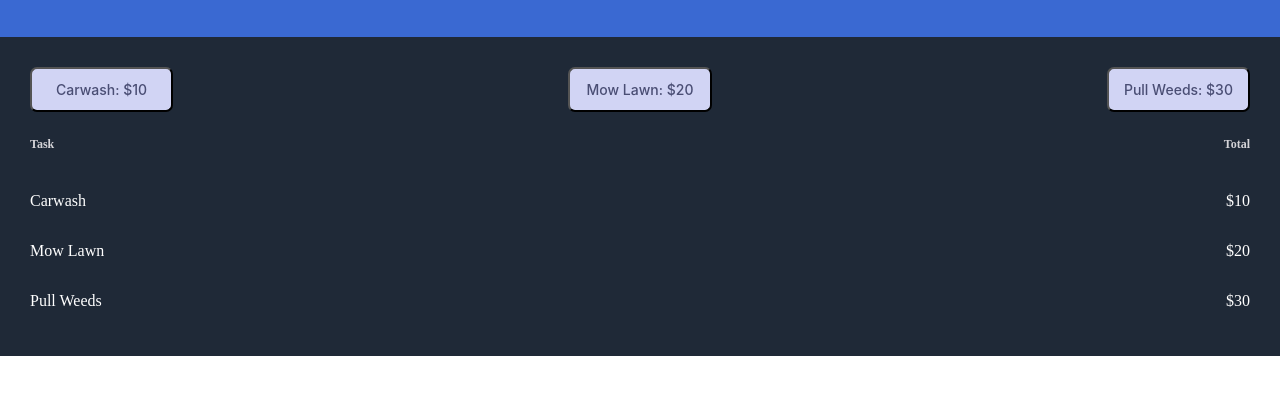
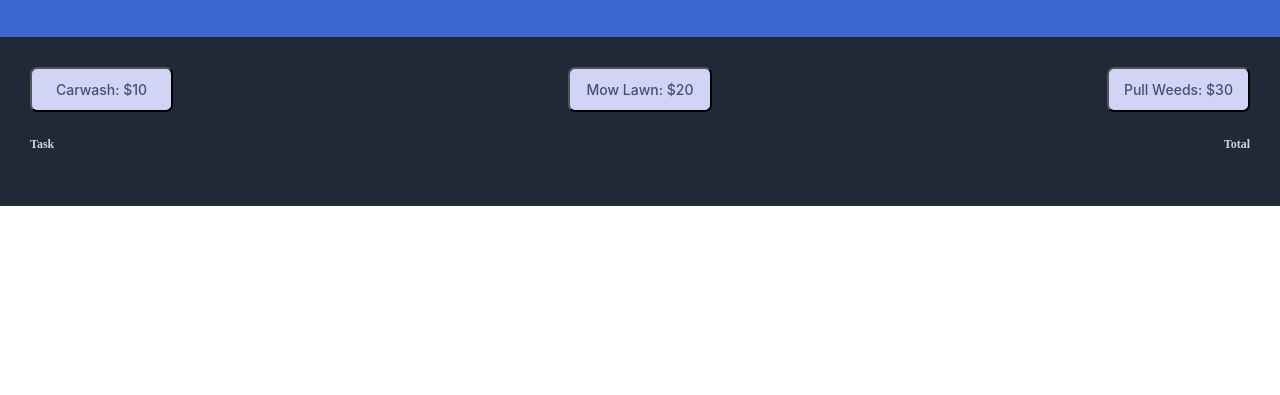
Before and after one commit to rudy35hernandez/Invoice-creator, a plain HTML site: page index.html in a window 1280 px wide. Shown: the part 123-518 px from the top of the page. Drawn offline with Linux system fonts and the light colour scheme.

Commit message:
added html code

```diff
--- a/index.html
+++ b/index.html
@@ -12,29 +12,18 @@
             <div id="invoice-content">
         <!-- service buttons section -->
                 <div id="service-buttons">
-                  <button class="service-btn">Carwash: $10</button>
-                  <button class="service-btn">Mow Lawn: $20</button>
-                  <button class="service-btn">Pull Weeds: $30</button>
+                  <button class="service-btn car-wash-btn">Carwash: $10</button>
+                  <button class="service-btn mow-lawn-btn">Mow Lawn: $20</button>
+                  <button class="service-btn pull-weeds-btn">Pull Weeds: $30</button>
                 </div>
         <!------------------------------>
                 <div id="task-total">
                     <p class="task-total-hdr">Task</p>
                     <p class="task-total-hdr">Total</p>
                 </div>
-                <div id="services-sec">
-                    <div class="task-div">
-                        <p class="task">Carwash</p>
-                        <p class="total">$10</p>
-                    </div>
-                    <div class="task-div">
-                        <p class="task">Mow Lawn</p>
-                        <p class="total">$20</p>
-                    </div>
-                    <div class="task-div">
-                        <p class="task">Pull Weeds</p>
-                        <p class="total">$30</p>
-                    </div>
-                </div>
+
+                <div id="services-sec"></div>
+
             </div>
         </div>
 
```
